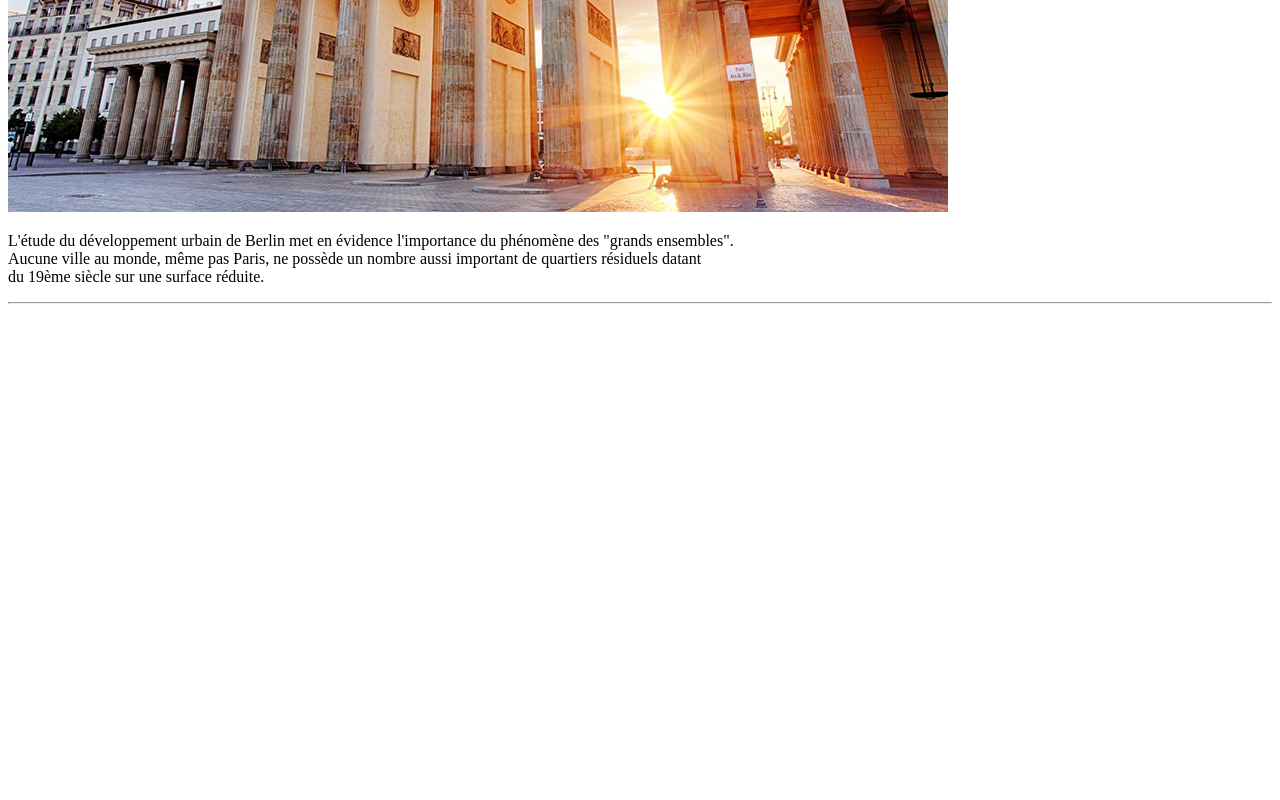
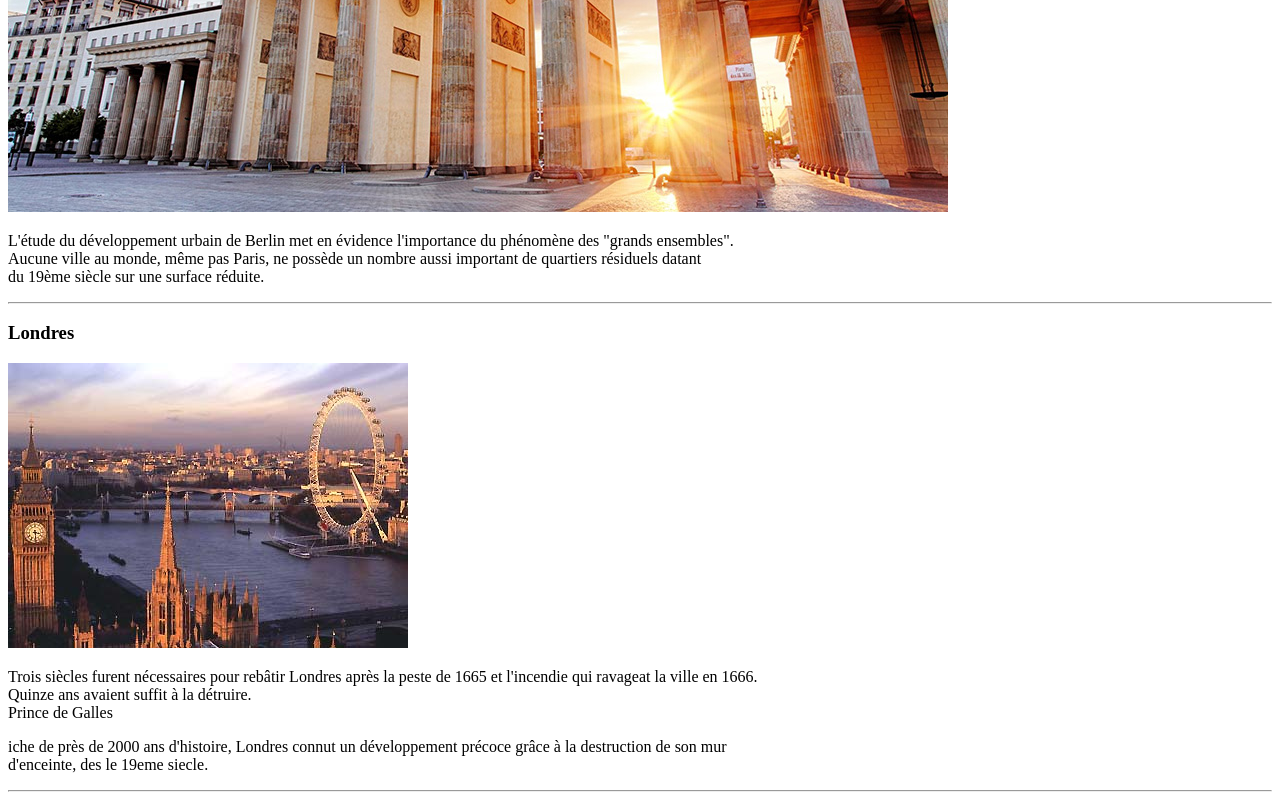
Before and after one commit to sofiane626/exercice2, a plain HTML site: page index.html in a window 1280 px wide. Shown: the part 440-1240 px from the top of the page. Before the commit the page ends 800 px from the top, so only its background shows below. Drawn offline with Linux system fonts and the light colour scheme.

Commit message:
section 2 fini

```diff
--- a/index.html
+++ b/index.html
@@ -27,6 +27,23 @@
         </p>
     </section>
     <hr>
+
+    <section>
+        <h3>Londres</h3>
+
+        <img src="public/img/londre.jpg" alt="">
+
+        <p>Trois siècles furent nécessaires pour rebâtir Londres après la peste de 1665 et l'incendie qui ravageat la
+            ville en
+            1666. <br>
+            Quinze ans avaient suffit à la détruire. <br>
+            Prince de Galles</p>
+        <p>iche de près de 2000 ans d'histoire, Londres connut un développement précoce grâce à la destruction de son
+            mur <br>
+            d'enceinte, des le 19eme siecle.</p>
+    </section>
+    <hr>
+
 </body>
 
 </html>
```
Also changed, not shown: public/img/londre.jpg (added).
